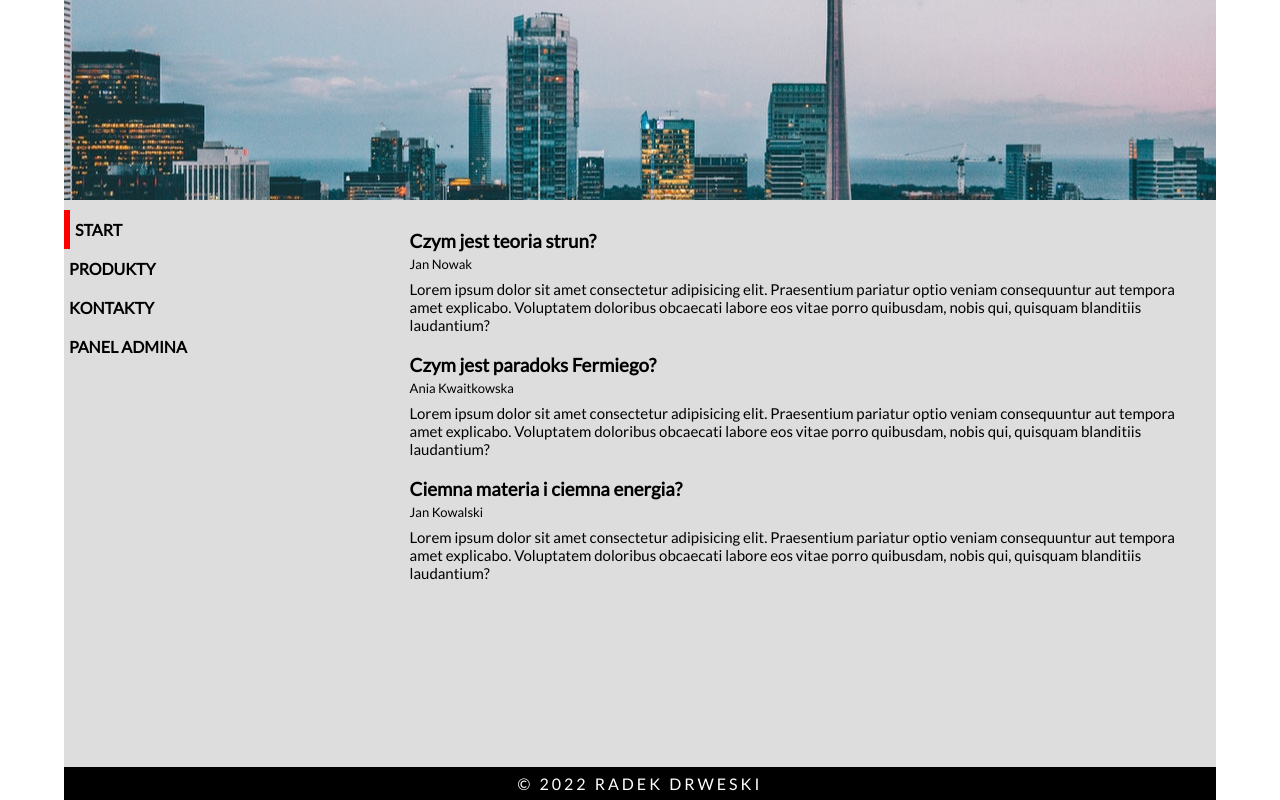
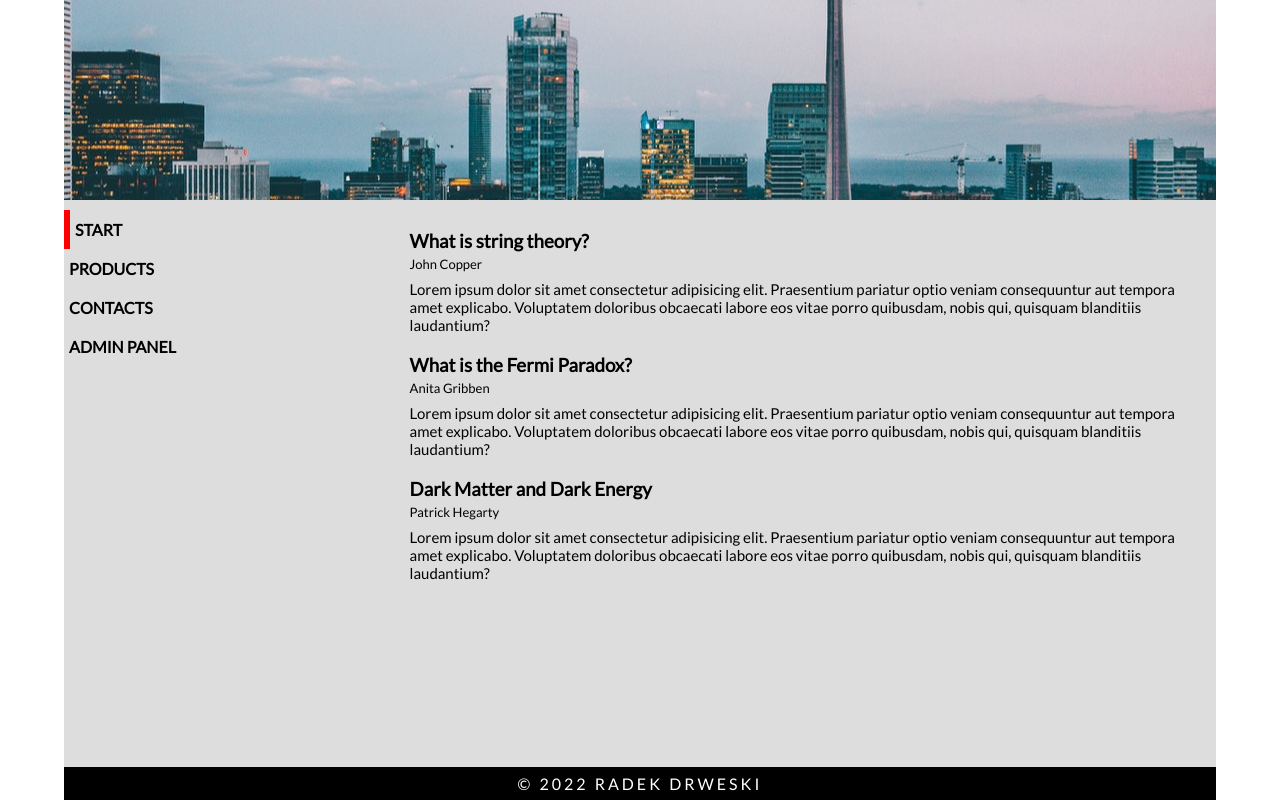
Before and after one commit to radek-drw/React-router-website, a React (Create React App) app: page / in a window 1280 px wide. Built offline with nearby package versions, Linux system fonts and the light colour scheme.

Commit message:
Translate text to english

```diff
--- a/src/components/Product.js
+++ b/src/components/Product.js
@@ -2,7 +2,7 @@ import React from 'react';
 
 const Product = () => {
   return (
-    <p>Produkt</p>
+    <p>Product</p>
   );
 }
 
--- a/src/layouts/Navigation.js
+++ b/src/layouts/Navigation.js
@@ -5,9 +5,9 @@ import '../styles/Navigation.css';
 
 const list = [
   { name: 'start', path: '/' },
-  { name: 'produkty', path: '/products' },
-  { name: 'kontakty', path: '/contacts' },
-  { name: 'panel admina', path: '/admin' }
+  { name: 'products', path: '/products' },
+  { name: 'contacts', path: '/contacts' },
+  { name: 'admin panel', path: '/admin' }
 ]
 
 const Navigation = () => {
--- a/src/pages/AdminPage.js
+++ b/src/pages/AdminPage.js
@@ -6,7 +6,7 @@ const permission = false;
 const AdminPage = () => {
   return (
     <>
-      {permission ? <h2>Witaj w panelu admina</h2> :
+      {permission ? <h2>Welcome in admin panel</h2> :
         <Routes>
           <Route path="*" element={<Navigate to='/login' replace />} />
         </Routes>}
--- a/src/pages/ContactsPage.js
+++ b/src/pages/ContactsPage.js
@@ -16,13 +16,13 @@ const ContactsPage = () => {
   return (
     <div className="contact">
       <form onSubmit={handleSubmit}>
-        <h3>Napisz do nas!!</h3>
+        <h3>Send us message!</h3>
         <textarea
-          placeholder='Wpisz wiadomość...'
+          placeholder='Start typing...'
           value={value}
           onChange={handleChange}
         ></textarea>
-        <button>Wyślij</button>
+        <button>Send</button>
       </form>
     </div>
   );
--- a/src/pages/ErrorPage.js
+++ b/src/pages/ErrorPage.js
@@ -1,5 +1,5 @@
 const ErrorPage = () => {
-  return <h2>Ta strona nie istnieje. Błąd 404</h2>
+  return <h2>Sorry! This page doesn't exist. Error 404</h2>
 }
 
 export default ErrorPage;
--- a/src/pages/HomePage.js
+++ b/src/pages/HomePage.js
@@ -4,20 +4,20 @@ import Article from '../components/Article';
 const articles = [
   {
     id: 1,
-    title: 'Czym jest teoria strun?',
-    author: 'Jan Nowak',
+    title: 'What is string theory?',
+    author: 'John Copper',
     text: 'Lorem ipsum dolor sit amet consectetur adipisicing elit. Praesentium pariatur optio veniam consequuntur aut tempora amet explicabo. Voluptatem doloribus obcaecati labore eos vitae porro quibusdam, nobis qui, quisquam blanditiis laudantium?'
   },
   {
     id: 2,
-    title: 'Czym jest paradoks Fermiego?',
-    author: 'Ania Kwaitkowska',
+    title: 'What is the Fermi Paradox?',
+    author: 'Anita Gribben',
     text: 'Lorem ipsum dolor sit amet consectetur adipisicing elit. Praesentium pariatur optio veniam consequuntur aut tempora amet explicabo. Voluptatem doloribus obcaecati labore eos vitae porro quibusdam, nobis qui, quisquam blanditiis laudantium?'
   },
   {
     id: 1,
-    title: 'Ciemna materia i ciemna energia?',
-    author: 'Jan Kowalski',
+    title: 'Dark Matter and Dark Energy',
+    author: 'Patrick Hegarty',
     text: 'Lorem ipsum dolor sit amet consectetur adipisicing elit. Praesentium pariatur optio veniam consequuntur aut tempora amet explicabo. Voluptatem doloribus obcaecati labore eos vitae porro quibusdam, nobis qui, quisquam blanditiis laudantium?'
   },
 ]
--- a/src/pages/LoginPage.js
+++ b/src/pages/LoginPage.js
@@ -4,10 +4,10 @@ import '../styles/LoginPage.css';
 const LoginPage = () => {
   return (
     <div className='admin'>
-      <label htmlFor="login">Podaj login:
+      <label htmlFor="login">Login:
         <input type="text" id='login' />
       </label>
-      <label htmlFor="password">Podaj hasło:
+      <label htmlFor="password">Password:
         <input type="password" />
       </label>
     </div>
--- a/src/pages/ProductListPage.js
+++ b/src/pages/ProductListPage.js
@@ -14,7 +14,7 @@ const ProductListPage = () => {
 
   return (
     <>
-      <h2>Lista produktów</h2>
+      <h2>Products list</h2>
       <div className="products">
         <ul>
           {list}
--- a/src/pages/ProductPage.js
+++ b/src/pages/ProductPage.js
@@ -7,9 +7,9 @@ const ProductPage = (props) => {
   // console.log(props);
   return (
     <>
-      <h2>Strona produktu</h2>
+      <h2>Product description</h2>
       <Product />
-      <Link to='/products'>Powrót do listy produktów</Link>
+      <Link to='/products'>Back to products list</Link>
     </>
   );
 }
```
